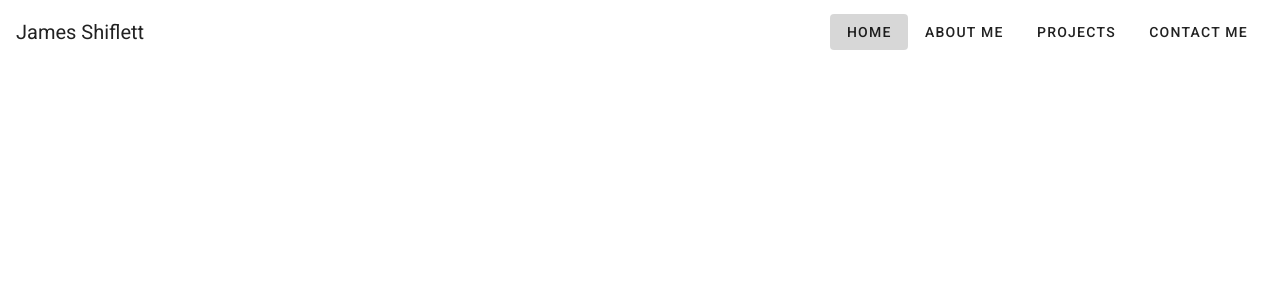
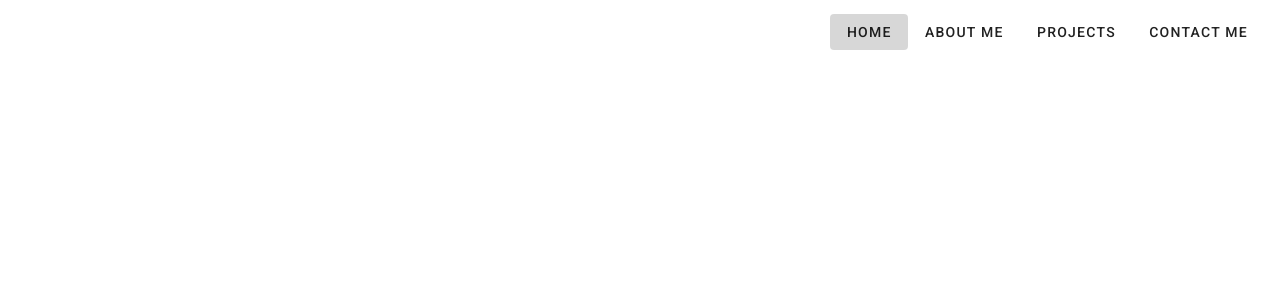
Before and after one commit to j-shiflett/portfolio, a Vue app: page /#/ in a window 1280 px wide. Shown: the top 300 px of the page. Built offline with nearby package versions, Linux system fonts and the light colour scheme; what vuefire would draw is missing.

Commit message:
updated appbar

```diff
--- a/src/components/layout/AppBar.vue
+++ b/src/components/layout/AppBar.vue
@@ -1,7 +1,6 @@
 <template>
-  <v-card class="overflow-hidden">
+  <v-card>
     <v-app-bar app color="white" flat>
-      <v-toolbar-title>James Shiflett</v-toolbar-title>
       <v-spacer></v-spacer>
       <v-btn v-for="link in links" :key="link.name" :to="link.path" text>{{ link.name }}</v-btn>
     </v-app-bar>
```
